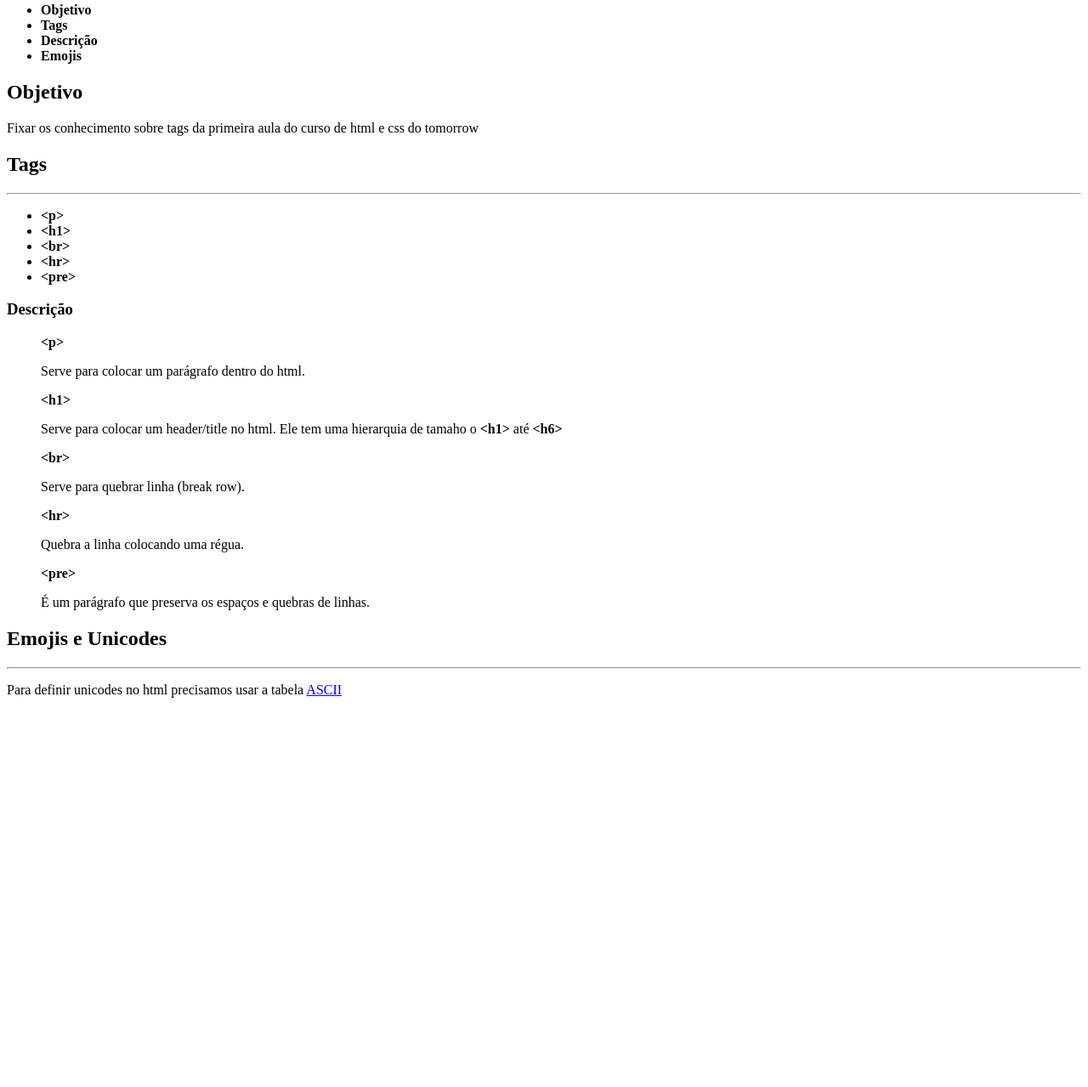
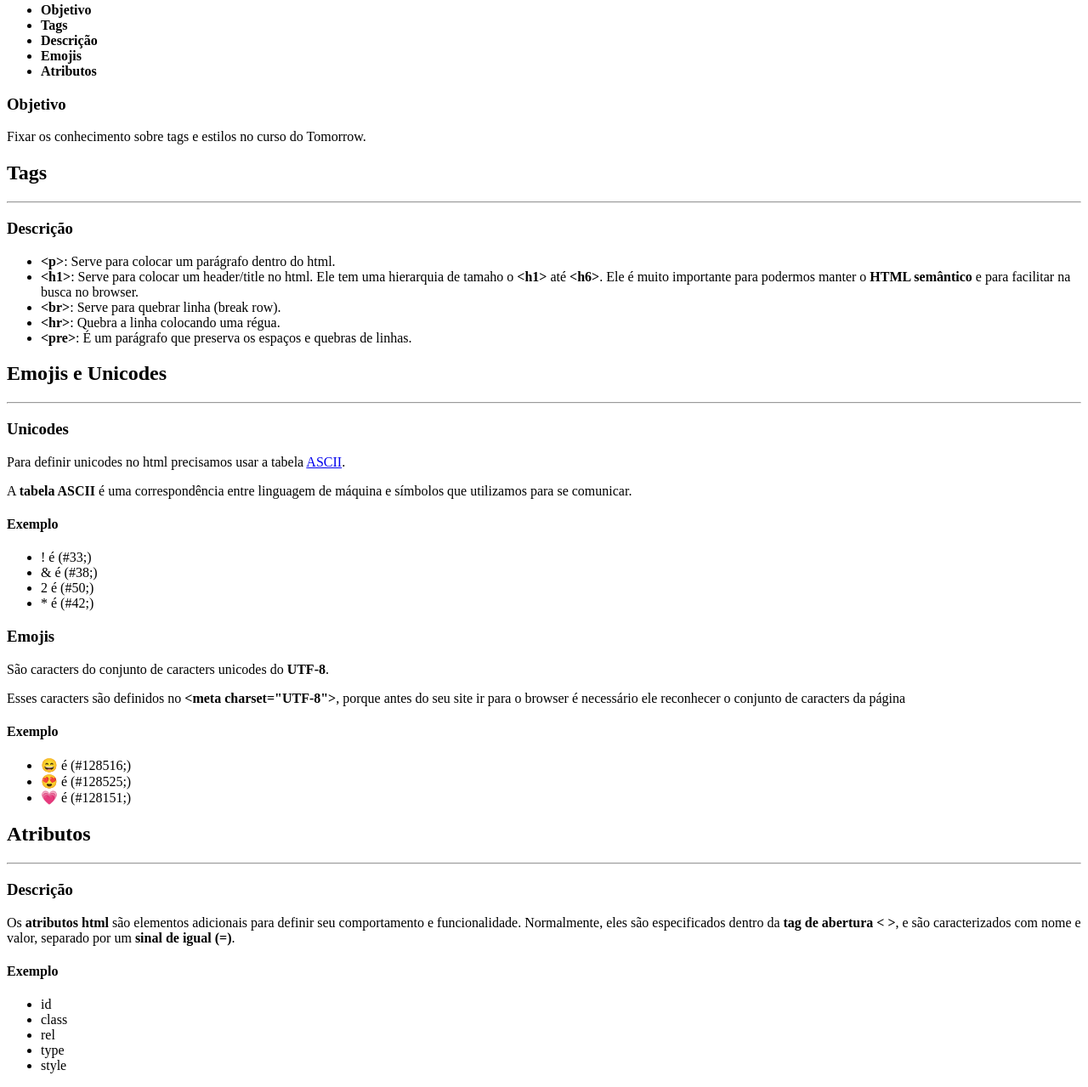
Before and after one commit to bispo-eugenio/tomorrow_curso_0, a plain HTML site: page index.html in a window 1280 px wide. Shown: the part 95-1374 px from the top of the page at 85% size. Before the commit the page ends 932 px from the top, so only its background shows below. Drawn offline with Linux system fonts and the light colour scheme.

```diff
--- a/index.html
+++ b/index.html
@@ -1,48 +1,72 @@
 <!DOCTYPE html>
-<html lang="pt-br">
+<html lang="pt-BR">
 <head>
+    <!--Metadados do html-->
     <meta charset="UTF-8">
+    <!--Serve para viewport (tela virtual) se adaptar a tela do dispositivo móvel -->
     <meta name="viewport" content="width=device-width, initial-scale=1.0">
     <title>Tomorrow</title>
+    <link rel="icon" type="image/x-icon" href="../img/favicon.ico">
     <link rel="stylesheet" href="style.css">
 </head>
 <body>
-    <h1>Principal</h1>
+    <!--Seção Principal-->
+    <h1 id="cabecalho-principal" class="secao">Curso de HTML e CSS</h1>
     <hr>
     <ul>
         <li><strong>Objetivo</strong></li>
         <li><strong>Tags</strong></li>
         <li><strong>Descrição</strong></li>
         <li><strong>Emojis</strong></li>
+        <li><strong>Atributos</strong></li>
     </ul>
-    <h2>Objetivo</h2>
-    <p>Fixar os conhecimento sobre tags da primeira aula do curso de html e css do tomorrow</p>
-    <h2>Tags</h2>
+    <h3 id="sub-cabecalho-principal">Objetivo</h3>
+    <p>Fixar os conhecimento sobre tags e estilos no curso do Tomorrow.</p>
+    <!--Seção de Tags-->
+    <h2 id="cabecalho-tags" class="secao">Tags</h2>
     <hr>
+    <h3 id="sub-cabecalho-tags">Descrição</h3>
     <ul>
-        <li><strong>&lt;p&gt;</strong></li>
-        <li><strong>&lt;h1&gt;</strong></li>
-        <li><strong>&lt;br&gt;</strong></li>
-        <li><strong>&lt;hr&gt;</strong></li>
-        <li><strong>&lt;pre&gt;</strong></li>
+        <li><strong>&lt;p&gt;</strong>: Serve para colocar um parágrafo dentro do html.</li>
+        <li><strong>&lt;h1&gt;</strong>: Serve para colocar um header/title no html. Ele tem uma hierarquia de tamaho o <strong>&lt;h1&gt;</strong> até <strong>&lt;h6&gt;</strong>. Ele é muito importante para podermos manter o <strong>HTML semântico</strong> e para facilitar na busca no browser.</li>
+        <li><strong>&lt;br&gt;</strong>: Serve para quebrar linha (break row).</li>
+        <li><strong>&lt;hr&gt;</strong>: Quebra a linha colocando uma régua.</li>
+        <li><strong>&lt;pre&gt;</strong>: É um parágrafo que preserva os espaços e quebras de linhas.</li>
     </ul>
+    <!--Seção de Emojis e Unicodes-->
+    <h2 class="secao">Emojis e Unicodes</h2>
+    <hr>
+    <h3>Unicodes</h3>
+    <p>Para definir unicodes no html precisamos usar a tabela <a href="https://www.ascii-code.com/pt">ASCII</a>.</p>
+    <p>A <strong>tabela ASCII</strong> é uma correspondência entre linguagem de máquina e símbolos que utilizamos para se comunicar.</p>
+    <h4>Exemplo</h4>
+    <ul>
+        <li>&#33; é (#33;)</li>
+        <li>&#38; é (#38;)</li>
+        <li>&#50; é (#50;)</li>
+        <li>&#42; é (#42;)</li>
+    </ul>
+    <h3>Emojis</h3>
+    <p>São caracters do conjunto de caracters unicodes do <strong>UTF-8</strong>.</p>
+    <p>Esses caracters são definidos no <strong>&lt;meta charset="UTF-8"&gt;</strong>, porque antes do seu site ir para o browser é necessário ele reconhecer o conjunto de caracters da página</p>
+    <h4>Exemplo</h4>
+    <ul>
+        <li>&#128516; é (#128516;)</li>
+        <li>&#128525; é (#128525;)</li>
+        <li>&#128151; é (#128151;)</li>
+    </ul>
+    <h2 class="secao">Atributos</h2>
+    <hr>
     <h3>Descrição</h3>
+    <p>Os <strong>atributos html</strong> são elementos adicionais para definir seu comportamento e funcionalidade. Normalmente, eles são especificados dentro da <strong>tag de abertura &lt; &gt;</strong>, e são caracterizados com nome e valor, separado por um <strong>sinal de igual (=)</strong>.</p>
+    <p></p>
+    <h4>Exemplo</h4>
     <ul>
-        <il><strong>&lt;p&gt;</strong></il>
-        <p>Serve para colocar um parágrafo dentro do html.</p>
-        <il><strong>&lt;h1&gt;</strong></il>
-        <p>Serve para colocar um header/title no html. Ele tem uma hierarquia de tamaho o <strong>&lt;h1&gt;</strong> até <strong>&lt;h6&gt;</strong>   </p>
-        <il><strong>&lt;br&gt;</strong></il>
-        <p>Serve para quebrar linha (break row).</p>
-        <il><strong>&lt;hr&gt;</strong></il>
-        <p>Quebra a linha colocando uma régua.</p>
-        <il><strong>&lt;pre&gt;</strong></il>
-        <p>É um parágrafo que preserva os espaços e quebras de linhas.</p>
-
+        <li>id</li> <!--id tem que ser um elemento único para qualquer elemento dentro do html, ele é escrito dessa forma "isso-e-um-id". Eles são úteis para ser manipulados com exclusividade sem afetar outros elementos do html.-->
+        <li>class</li><!--class são atributos mais "globais" e podem ser colocados em diversos elementos dentro do html. Sua utilidade é para manipular o style ou ser usado no js para ocorrência de alguma funcionalidade da aplicação.-->
+        <li>rel</li>
+        <li>type</li>
+        <li>style</li>
     </ul>
-    <h2>Emojis e Unicodes</h2>
-    <hr>
-    <p>Para definir unicodes no html precisamos usar a tabela <a href="https://www.ime.usp.br/~kellyrb/mac2166_2015/tabela_ascii.html">ASCII</a></p>
-
 </body>
 </html>
```
